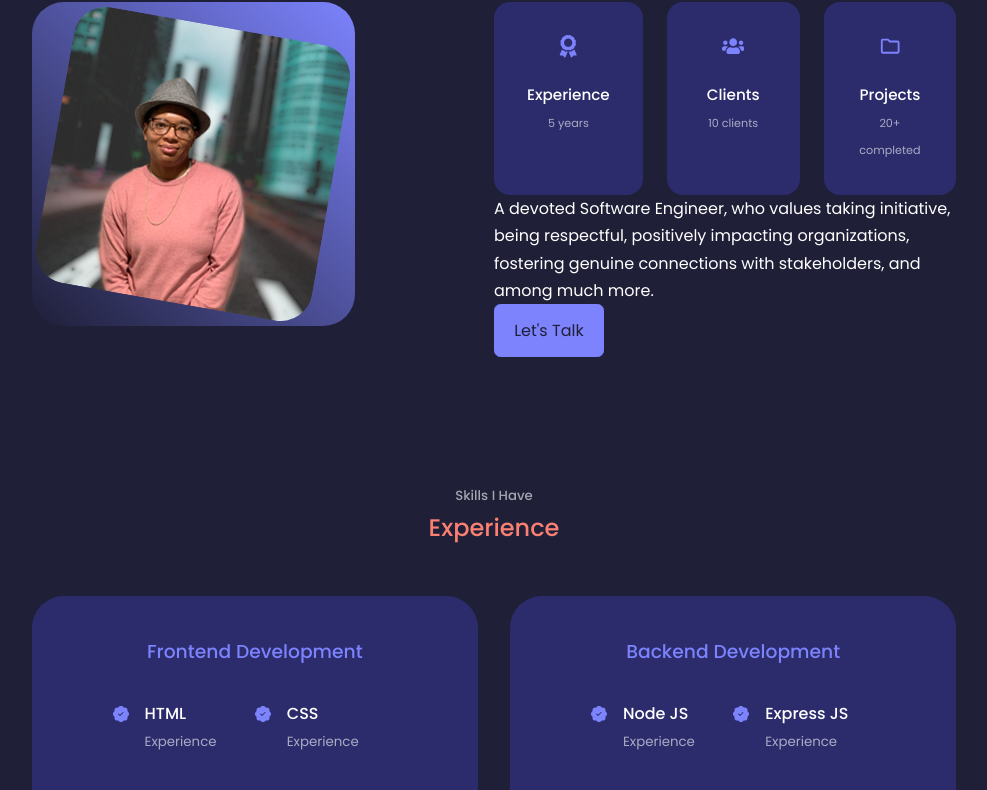
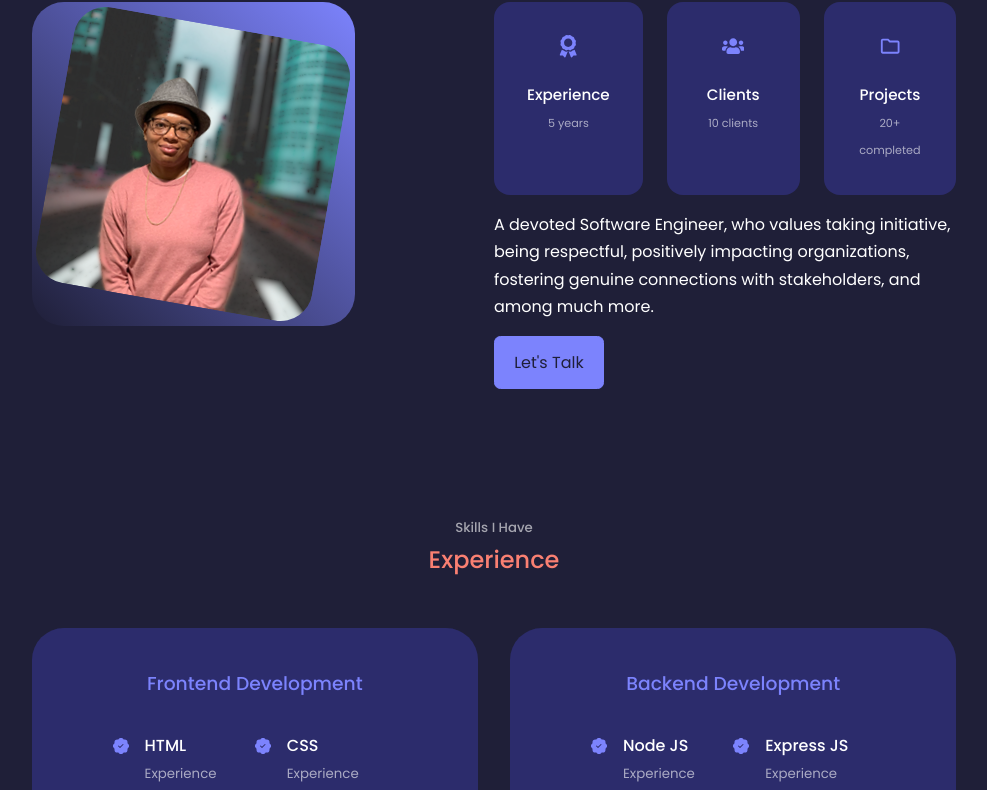
Before and after one commit to MDReed2/rcw-portfolio-react, a React (Create React App) app: page / in a window 1280 px wide. Shown: the part 1149-1939 px from the top of the page, without its empty margins (146-1133 px from the left). Built offline with nearby package versions, Linux system fonts and the light colour scheme.

Commit message:
added margin bottom to about cards and card text

```diff
--- a/src/components/about/About.jsx
+++ b/src/components/about/About.jsx
@@ -33,7 +33,7 @@ const About = () => {
             <small>20+ completed</small>
           </article>
         </div>
-        <p>
+        <p className='card-text'>
           A devoted Software Engineer, who values taking initiative, being respectful, positively impacting organizations, fostering genuine connections with stakeholders, and among much more.
         </p>
         <a href='#contact' className='btn btn-primary'>Let's Talk</a>
--- a/src/components/about/about.scss
+++ b/src/components/about/about.scss
@@ -29,6 +29,7 @@
     display: grid;
     grid-template-columns: repeat(3, 1fr);
     gap: 1.5rem;
+    margin-bottom: 1rem;
 
     .about__card {
       background: $color-bg-variant;
@@ -64,6 +65,10 @@
         color: $color-light;
       }
     }
+  }
+
+  .card-text {
+    margin-bottom: 1rem;
   }
 }
 
```
